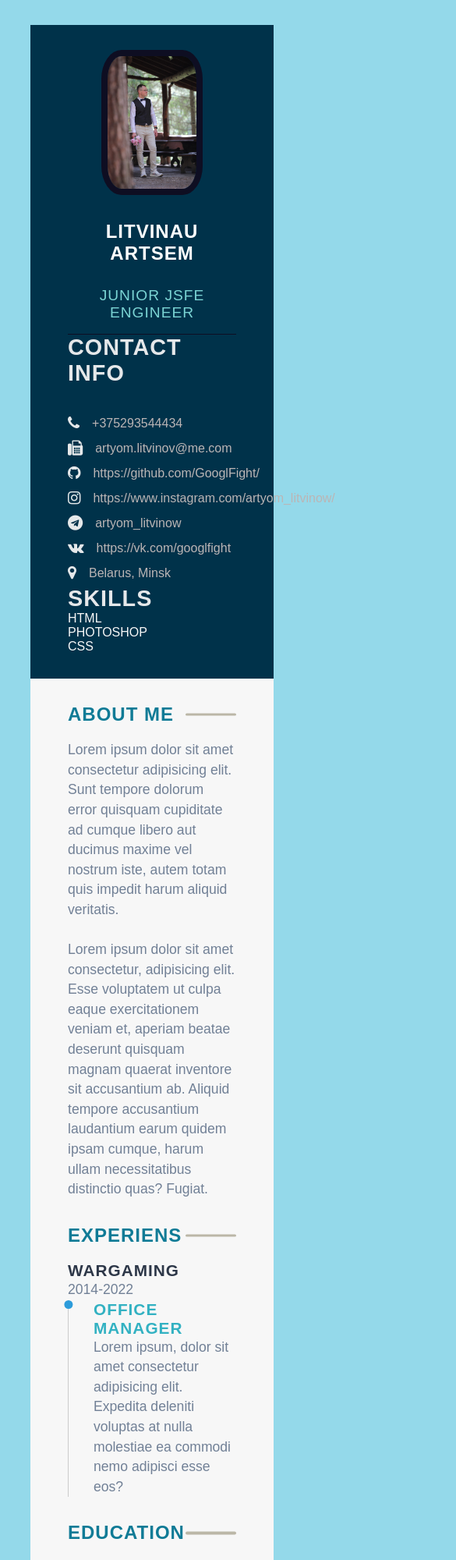
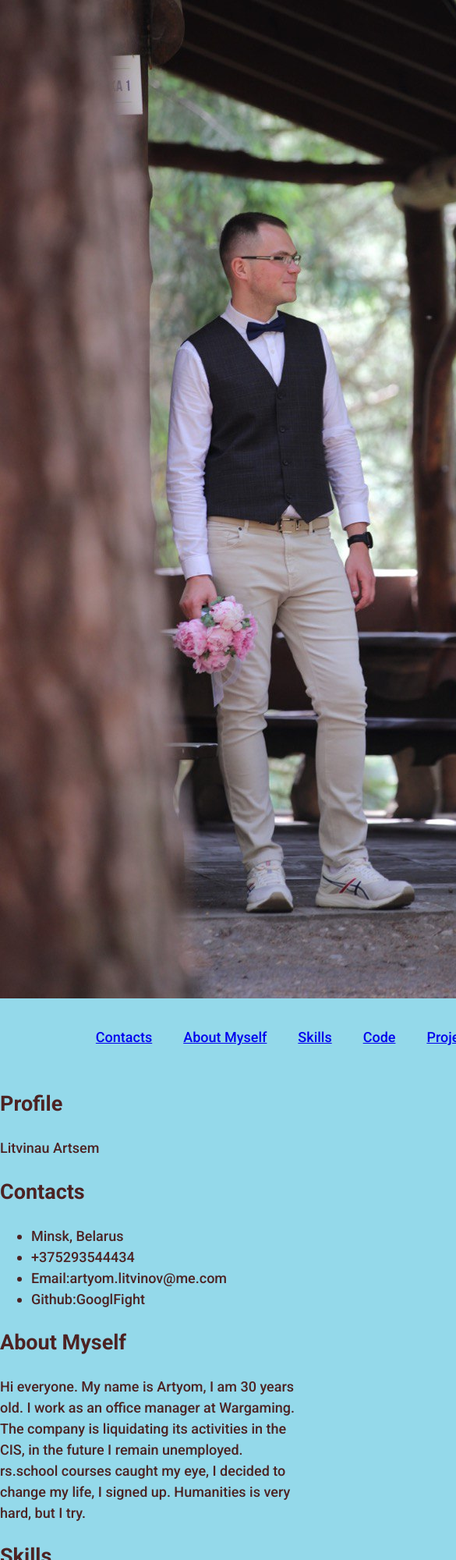
Before and after one commit to anvianvi/rsschool-cv-1, a plain HTML site: page index.html in a window 390 px wide. Shown: the top 2000 px of the page at 78% size, 585 px wide, since content can reach past the window. Drawn offline with Linux system fonts and the light colour scheme.

Commit message:
some changes html

```diff
--- a/index.html
+++ b/index.html
@@ -4,137 +4,83 @@
     <meta charset="UTF-8">
     <meta http-equiv="X-UA-Compatible" content="IE=edge">
     <meta name="viewport" content="width=device-width, initial-scale=1.0">
-    <title>Resume</title>
+    <title>CV</title>
     <link rel="preconnect" href="https://fonts.googleapis.com">
     <link rel="stylesheet" href="style.css">
-    <link rel="preconnect" href="https://fonts.gstatic.com" crossorigin>
-    <link href="https://fonts.googleapis.com/css2?family=Poppins:wght@100;300;400;600&display=swap" rel="stylesheet">
-    <link rel="stylesheet" href="https://cdnjs.cloudflare.com/ajax/libs/font-awesome/4.7.0/css/font-awesome.min.css">
+    <link href="https://fonts.googleapis.com/css2?family=Roboto:wght@100;300;500;700&display=swap" rel="stylesheet">
+    <link rel="icon" href="favicon.ico">
 </head>
 <body>
-    <main class="main-content">
-        <section class="left-section">
-            <div class="left-content">
-    <div class="profile">
-        <div class="image">
-            <img src="/image.jpg" alt="avatar">
+    <div class="container">
+        <header>
+            <div class="image">
+            <img src="image.jpg" alt="avatar">
         </div>
-        <h2 class="name">Litvinau Artsem</h2>
-        <p class="career">Junior JSFE Engineer</p>
+         <nav class="nav">
+            <ul class="nav-list">
+                <li class="nav-item"><a href="#contacts" class="nav-link">Contacts</a></li>
+                <li class="nav-item"><a href="#about myself" class="nav-link">About Myself</a></li>
+                <li class="nav-item"><a href="#skills" class="nav-link">Skills</a></li>
+                <li class="nav-item"><a href="#contacts" class="nav-link">Code</a></li>
+                <li class="nav-item"><a href="#summary" class="nav-link">Projects</a></li>
+                <li class="nav-item"><a href="#skills" class="nav-link">Education</a></li>
+                <li class="nav-item"><a href="#skills" class="nav-link">English</a></li>
+            </ul>
+        </nav>
     </div>
-    <div class="contact-info">
-        <h3 class="main-title">Contact info</h3>
+    </header>
+    <main>
+        <section class="section" id="profile">
+        <p id="Profile"></p> <h1>Profile</h1>
+        Litvinau Artsem
+         <p id="contacts"></p><h2>Contacts</h2>
+         <ul>
+             <li>Minsk, Belarus</li>
+             <li> +375293544434</li>
+             <li>Email:artyom.litvinov@me.com</li>
+             <li>Github:GooglFight</li>
+         </ul>
+         <p id="About myself"></p><h2>About Myself</h2>
+             Hi everyone.
+            My name is Artyom, I am 30 years old.
+            I work as an office manager at Wargaming.
+            The company is liquidating its activities in the CIS, in the future I remain unemployed.
+            rs.school courses caught my eye, I decided to change my life, I signed up.
+            Humanities is very hard, but I try.
+        <p id="Skills"><h2>Skills</h2></p>
         <ul>
-            <li>
-                <i class="fa fa-phone"></i>
-                +375293544434
-            </li>
-            <li>
-                <i class="fa fa-fax"></i>
-                artyom.litvinov@me.com
-            </li>
-            <li>
-                <i class="fa fa-github"></i>
-                https://github.com/GooglFight/
-            </li>
-            <li>
-            <i class="fa fa-instagram"></i>
-            https://www.instagram.com/artyom_litvinow/
-        </li>
-        <li>
-            <i class="fa fa-telegram"></i>
-            artyom_litvinow
-        </li>
-        <li>
-            <i class="fa fa-vk"></i>
-            https://vk.com/googlfight
-        </li>
-        <li>
-            <i class="fa fa-map-marker"></i>
-            Belarus, Minsk
-        </li>
+            <li>Exel</li>
+            <li>Jira</li>
+            <li>Confluense</li>
+            <li>PhotoShop</li>
         </ul>
-    </div>
-    <div class="skills-section">
-        <h3 class="main-title">Skills</h3>
+        <p id="Code_Example"><h2>Code example</h2></p>
+        <code><xmp>
+            <script>
+                alert('привет, мир');
+            </script>
+        </code></xmp>
+        <p id="Courses"></p><h2>Courses</h2>
+            Stress and Time Managment 2014
+        <p id="Education"><h2>Education</h2></p>
+        Institute of Entrepreneurship 2009-2013
+        <span>Manager Economis</span>
+        <p id="english_level"><h2>English level</h2></p>
         <ul>
-            <li>
-                <p class="skill-title">HTML</p>
-                <div class="progress-bar">
-                    <div class="progress html-progress"></div>
-                </div>
-            </li>
+            <li>English lvl B1</li>
+            <li>Russian nativ </li>
+            <li>Belarussian nativ</li>
         </ul>
-            <li>
-                <p class="skill-title">Photoshop</p>
-                <div class="progress-bar">
-                    <div class="progress PS-progress"></div>
-                </div>
-            </li>
-            <li>
-                <p class="skill-title">CSS</p>
-                <div class="progress-bar">
-                    <div class="progress css-progress"></div>
-                </div>
-            </li>
-        </ul>
-        </div>
-    </div>
-        </section>
-        <section class="right-section">
-        <div class="right-main-content">
-           <section class="about sect">
-            <h2 class="right-title">About Me</h2>
-            <p class="para">
-                Lorem ipsum dolor sit amet consectetur adipisicing elit.
-                Sunt tempore dolorum error quisquam cupiditate ad cumque
-                libero aut ducimus maxime vel nostrum iste, autem totam quis impedit harum aliquid veritatis.<br>
-                <br>
-                Lorem ipsum dolor sit amet consectetur, adipisicing elit.
-                Esse voluptatem ut culpa eaque exercitationem veniam et, aperiam beatae deserunt quisquam magnam quaerat inventore sit accusantium ab.
-                Aliquid tempore accusantium laudantium earum quidem ipsam cumque, harum ullam necessitatibus distinctio quas?
-                Fugiat.
-            </p>
-           </section>
-            <section class="expiriens sect">
-                <h2 class="right-title">Experiens</h2>
-                <div class="timeline">
-                <div class="left-tl-content">
-                    <h5 class="tl-title">Wargaming</h5>
-                    <p class="para">2014-2022</p>
-                </div>
-                <div class="right-tl-content">
-                    <div class="tl-content">
-                      <h5 class="tl-title-2">Office manager</h5>
-                       <p class="para">
-                           Lorem ipsum, dolor sit amet consectetur adipisicing elit.
-                           Expedita deleniti voluptas at nulla molestiae ea commodi nemo adipisci esse eos?
-                       </p>
-                    </div>
-                </div>
-                </div>
-            </section>
-            <section class="education sect">
-                <h2 class="right-title">education</h2>
-                <div class="timeline">
-                    <div class="left-tl-content">
-                        <h5 class="tl-title">IPD</h5>
-                        <p class="para">2009-2013</p>
-                    </div>
-                    <div class="right-tl-content">
-                        <div class="tl-content">
-                          <h5 class="tl-title-2">economical manager</h5>
-                           <p class="para">
-                               Lorem ipsum, dolor sit amet consectetur adipisicing elit.
-                               Expedita deleniti voluptas at nulla molestiae ea commodi nemo adipisci esse eos?
-                           </p>
-                        </div>
-                    </div>
-                 </div>
 
-            </section>
-        </div>
+
+
         </section>
     </main>
+    <footer>
+        <div class="footer">
+       <p><a href="https://rs.school/"> rs.school</a></p>
+       <p>Created by Artsem Litvinau</p>
+        </div>
+    </footer>
 </body>
 </html>
--- a/style.css
+++ b/style.css
@@ -1,42 +1,76 @@
 *{
-padding: 0%;
-margin: 0%;
+    font-family: 'Roboto', sans-serif;
     box-sizing: border-box;
+}
+body{
+    font-family: 'Roboto', sans-serif;
+    margin: 0;
+    padding: 0;
+    font-size: 18px;
+    min-height: 100vh;
+    font-weight: 400;
+    line-height: 1.5;
+    color: #4d2323;
+    background-color:#94D9EA;
+    display: flex;
+     flex-direction: column;
+    justify-content: space-between;
+}
+.container{
+    max-width: 1440px;
+    margin: 0 auto;
+}
+.section-title {
+    font-size: 20px;
+    font-weight: 400;
+    letter-spacing: 5px;
+    text-transform: uppercase;
+    color: #829985;
+  }
+.nav-list {
+    display: flex;
+    justify-content: flex-end;
+    align-items: center;
     list-style: none;
-font-family: 'Nunito', sans-serif;
+  }
+  html {
+    scroll-behavior: smooth;
+  }
+  .nav-link {
+    padding: 0 20px;
+    line-height: 50px;
+    transition: .3s;
+  }
+  .section-item a {
+    color: #829985;
+    text-decoration: none;
+    transition: color 0.5s;
+  }
+  .section-item a:hover {
+    color: #4d2323;
+  }
+  .main-container {
+    display: flex;
+    flex-wrap: wrap;
   }
 
-
-body{
-background-color:#94D9EA;
+  .section {
+    width: 50%;
+  }
+  .link {
+    text-decoration: none;
+    color: #829985;
+    transition: color 0.5s;
   }
 
-.main-content{
-    min-height: 100vh;
-    width: 80%;
-    margin: 2em auto;
-    display: grid;
-    grid-template-columns: repeat(7, 1fr);
+  .link:hover {
+    color: #5d7260;
   }
 
-.left-section{
-grid-column: span 2;
-height: 100%;
-background-color: #00324A;
+  @media (max-width: 768px) {
+    .section {
+      width: 100%;
     }
-
-.right-section{
-    grid-column: span 5;
-    height: 100%;
-    background-color: #f7f7f7;
-
-}
-.left-content{
-  padding: 2rem 3rem;
-}
-.profile{
-width: 100%;
-border-bottom: 1px solid #0e0e22;
   }
   .image{
       width: 100%;
@@ -45,182 +79,5 @@ border-bottom: 1px solid #0e0e22;
   .profile img{
     width: 100%;
     border-radius: 20%;
-border: 8px solid #0e0e22;
-
   }
-
-.name{
-    font-size: 2rem;
-    color: white;
-    text-align: center;
-    text-transform: uppercase;
-    letter-spacing: 1px;
-    padding: 1.2em 0;
-}
-.career{
-    font-size: 1.2rem;
-    color: rgb(123, 212, 212);
-    text-align: center;
-    text-transform: uppercase;
-    letter-spacing: 1px;
-    padding-bottom: 1rem;
-}
-
-.main-title{
-    font-size: 1.8rem;
-    text-transform: uppercase;
-    letter-spacing: 1px;
-    color: #f7f7f7ec;
-    padding-top: 2rem 0 ;
-}
-.contact-info ul{
-    padding-top: 2rem;
-}
-.contact-info ul li{
-    padding: .4rem 0;
-    display: flex;
-    align-items: center;
-    color: #bbb5b5;
-}
-.skill-section ul{
-padding-top: 2rem;
-}
-
-.contact-info ul li i{
-    padding-right: 1rem;
-    font-size: 1.2rem;
-    color: #f7f7f7ec;
-}
-.skill-section ul li{
-display: grid;
-grid-template-columns: repeat(2, 1fr);
-padding: .4rem 0;
-}
-.progress-ber{
-    width: 100%;
-    height: .4rem;
-    background-color: #2d3748;
-    position: relative;
-    border-radius: 12px;
-}
-.progress{
-    height: 100%;
-    position: absolute;
-    left: 0;
-    background-color: #587180;
-    border-radius: 12px;
-}
-.js-progress{
-    width: 70%;
-}
-.ps-progress{
-    width: 70%;
-}
-
-.skill-title{
-    text-transform: uppercase;
-    color: #f7f7f7;
-    font-size: 1rem;
-}
-.right-main-content{
-    padding:2rem 3rem;
-}
-.right-title{
-   letter-spacing: 1px;
-   text-transform: uppercase;
-   color: #107b96;
-   margin-bottom: 1.2rem;
-   position: relative;
-}
-.right-title::after{
-    content: "";
-    position: absolute;
-    width: 60%;
-    height: .2rem;
-    border-radius: 10px;
-    top: 50%;
-    background-color: #bbb7a7;
-    right: 0;
-    transform: translateY(-50%);
-}
-.para{
-    line-height: 1.6rem;
-    color: #718096;
-    font-size: 1.1rem;
-}
-.sect{
-    padding-bottom: 2rem;
-}
-.timeline{
-   display: grid;
-   grid-template-columns: repeat(2,1fr);
-}
-.tl-title{
-    letter-spacing: 1px;
-    font-size: 1.3rem;
-    color: #2d3748;
-    text-transform: uppercase;
-}
-.tl-title-2{
-    letter-spacing: 1px;
-    font-size: 1.3rem;
-    color: #32b1c2;
-    text-transform: uppercase;
-}
-.tl-content{
-    border-left: 1px solid #ccc;
-    padding-left: 2rem;
-    position: relative;
-}
-.tl-title-2::before{
-    content: "";
-    position:absolute;
-    width: .7rem;
-    height: .7rem;
-    background-color: #2D9CDB;
-    border-radius: 50%;
-    transform: translateX(-50%);
-    left: 0;
-}
-/*Media Querries*/
-@media screen and (max-width:823px){
-.right-title::after{
-    width: 40%;
-}
-}
-@media screen and (max-width:681px){
-    .right-title::after{
-        width: 30%;
-    }
-    }
-    @media screen and (max-width:780px){
-        .timeline{
-            grid-template-columns: repeat(1,1fr);
-        }
-        }
-        @media screen and (max-width:780px){
-            .left-section{
-                grid-column: span 3;
-            }
-            .rught-section{
-                grid-column: span 4;
-            }
-            }
-            @media screen and (max-width:1200px){
-                .main-content{
-                   grid-template-columns: repeat(1,1fr);
-                }
-.profile img{
-width: 40%;
-    }
-}
-@media screen and (max-width:700px){
-.profile img{
-width: 60%;
-}
-}
-@media screen and (max-width:390px){
-    .name{
-        font-size: 1.5rem;
-    }
-    }
+  background-image: url('image.jpg');
```
Also changed, not shown: favicon.ico (added). Lines whose indentation alone changed are shown as unchanged.
